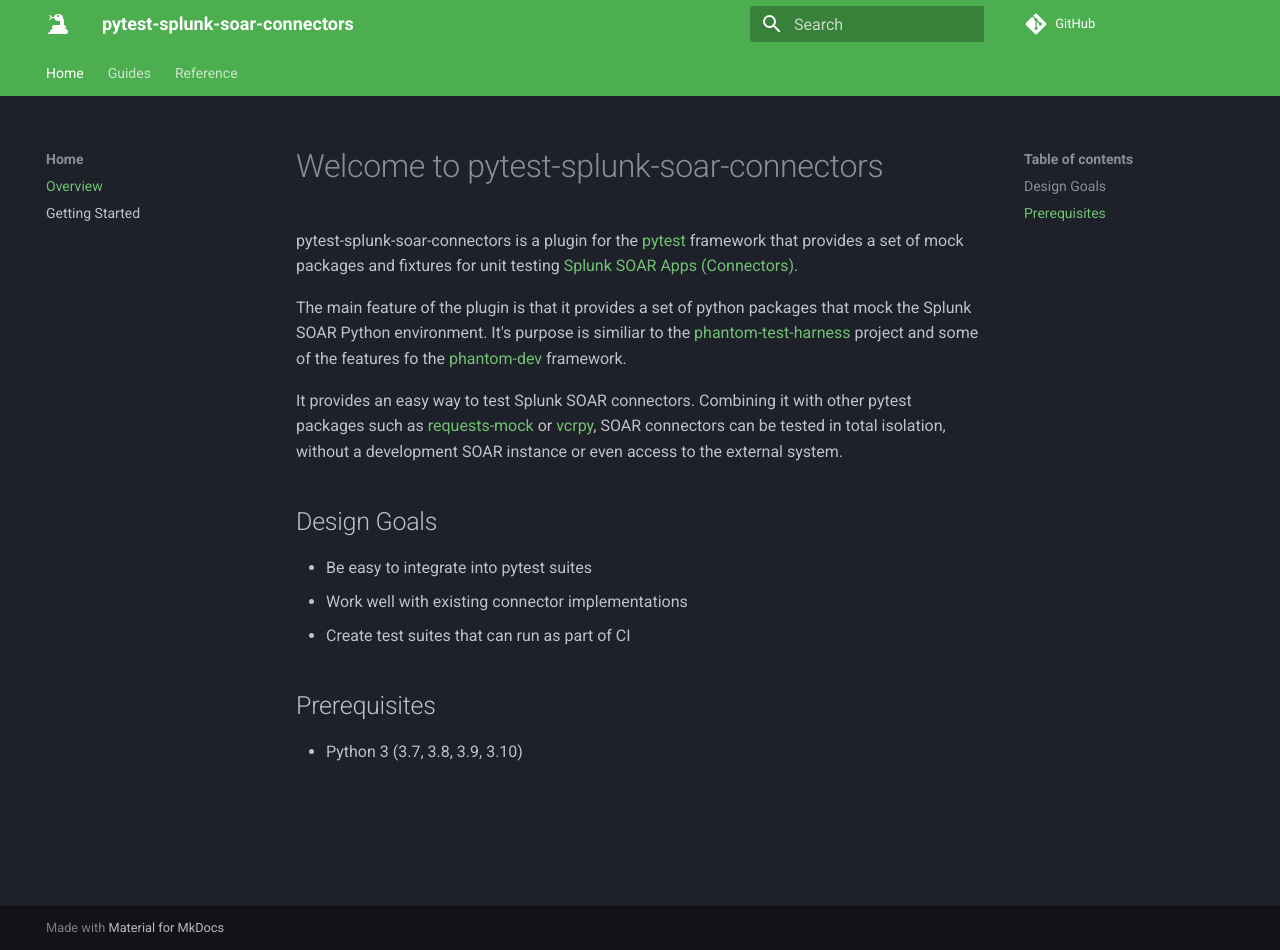
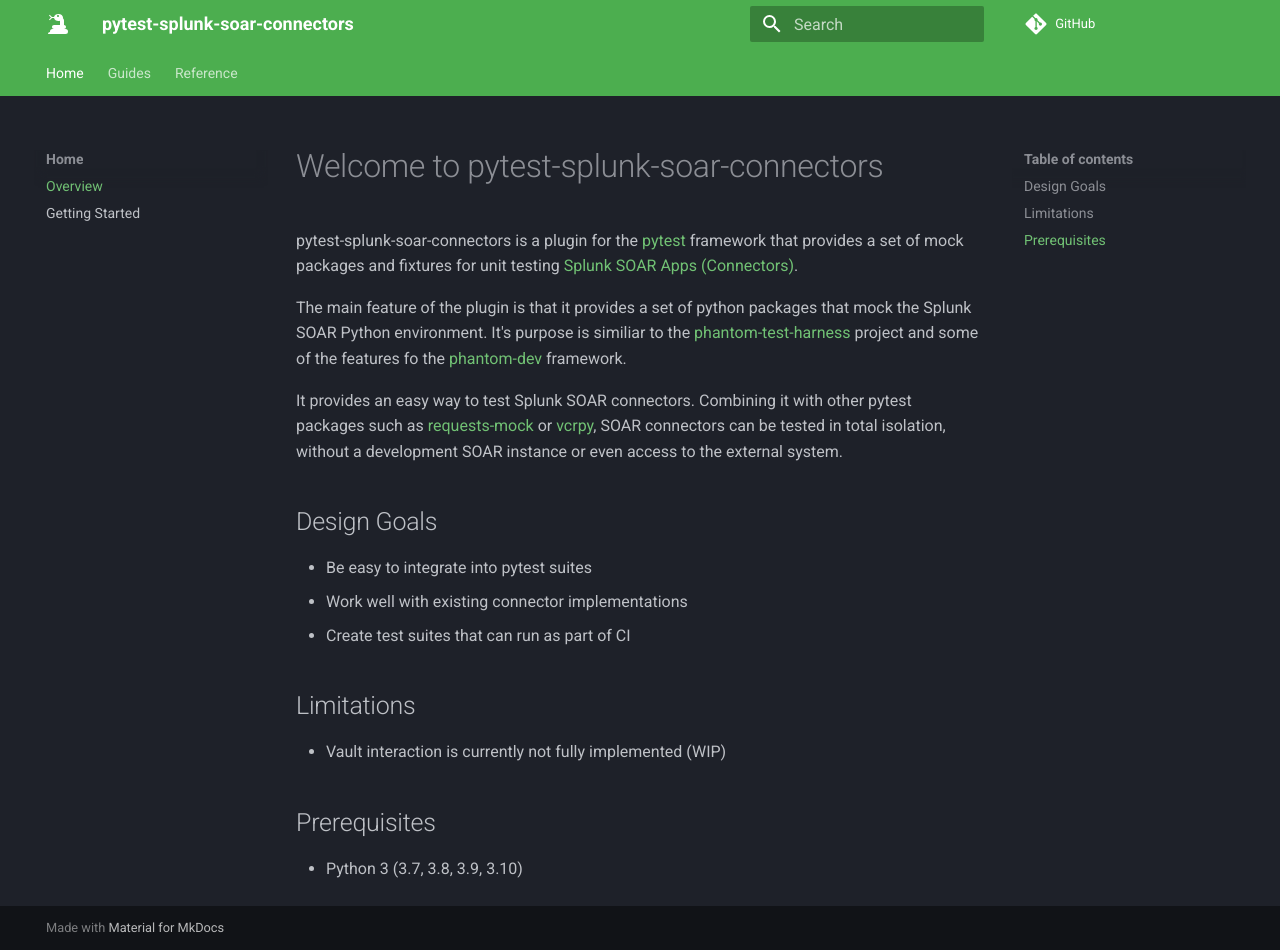
Before and after one commit to splunk/pytest-splunk-soar-connectors, an MkDocs documentation site: the page built from docs/index.md, in a window 1280 px wide and 950 px high. Built offline with MkDocs 1.6.1 and Material for MkDocs 9.7.7, drawn with Linux system fonts in a browser that asks for light colours; comment, search, counter and statistics services are not loaded.

Commit message:
update docs

```diff
--- a/docs/index.md
+++ b/docs/index.md
@@ -14,6 +14,10 @@
 - Work well with existing connector implementations
 - Create test suites that can run as part of CI
 
+## Limitations
+
+- Vault interaction is currently not fully implemented (WIP)
+
 ## Prerequisites
 
 - Python 3 (3.7, 3.8, 3.9, 3.10)
```
